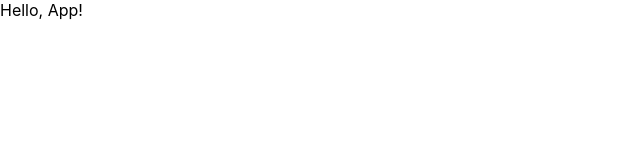
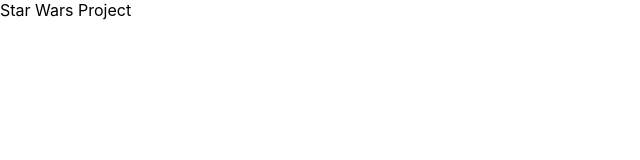
Before and after one commit to IanDeSa/StarWarsPlanets, a React (Create React App) app: page / in a window 1280 px wide. Shown: the top 160 px of the page, without its empty margins (0-640 px from the left). Built offline with nearby package versions, Linux system fonts and the light colour scheme; the HTML template or start-up script is replaced by a standard one.

Commit message:
iniciando projeto e que a força esteja comigo

```diff
--- a/src/App.js
+++ b/src/App.js
@@ -3,7 +3,7 @@
 
 function App() {
   return (
-    <span>Hello, App!</span>
+    <span>Star Wars Project</span>
   );
 }
 
```
